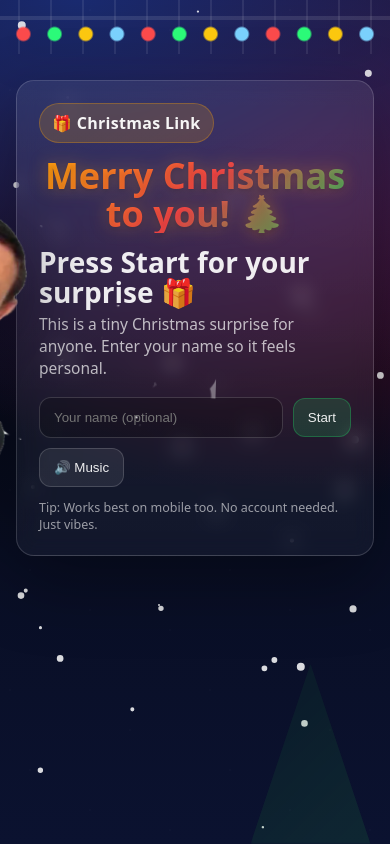
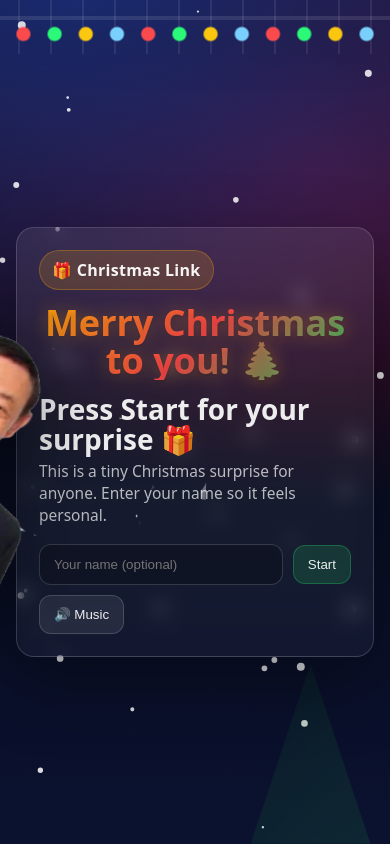
Before and after one commit to zyrerref/xmas, a plain HTML site: page index.html in a window 390 px wide. Drawn offline with Linux system fonts and the light colour scheme.

Commit message:
changed mobile view

```diff
--- a/index.html
+++ b/index.html
@@ -53,9 +53,7 @@
           </button>
         </div>
 
-        <div class="tiny">
-          Tip: Works best on mobile too. No account needed. Just vibes.
-        </div>
+
       </header>
 
       <section class="panel" id="panel" hidden>
--- a/style.css
+++ b/style.css
@@ -132,7 +132,7 @@ body{
   padding:80px 16px 40px;
   min-height:100%;
   display:flex;
-  align-items:flex-start;
+  align-items: center;
   justify-content:center;
 }
 
@@ -512,3 +512,47 @@ h1{
 @media (max-width: 600px){
   .peek-img{ opacity: 1; }
 }
+/* 🔧 MOBILE FIX: stack containers vertically */
+@media (max-width: 768px){
+  .wrap{
+    flex-direction: column;
+    align-items: center;
+  }
+
+  .hero,
+  .panel{
+    width: 100%;
+    max-width: 100%;
+  }
+}
+@media (max-width: 768px){
+  .panel{
+    margin-top: 16px;
+  }
+}
+/* ✅ MOBILE: stack hero + panel (no side-by-side) */
+@media (max-width: 768px){
+  .wrap{
+    flex-direction: column;
+    align-items: center;
+  }
+
+  .hero,
+  .panel{
+    width: 100%;
+    max-width: 100%;
+  }
+
+  .panel{
+    margin-top: 16px;
+  }
+
+  /* ✅ MOBILE: make Jose Mari Chan visible (not off-screen) */
+  .peek-img{
+    width: 280px;        /* smaller so it fits */
+    left: -90px;         /* less negative so it shows */
+    top: 90px;           /* adjust so it doesn't cover badge */
+    transform: rotate(-10deg);
+    opacity: 1;
+  }
+}
```
